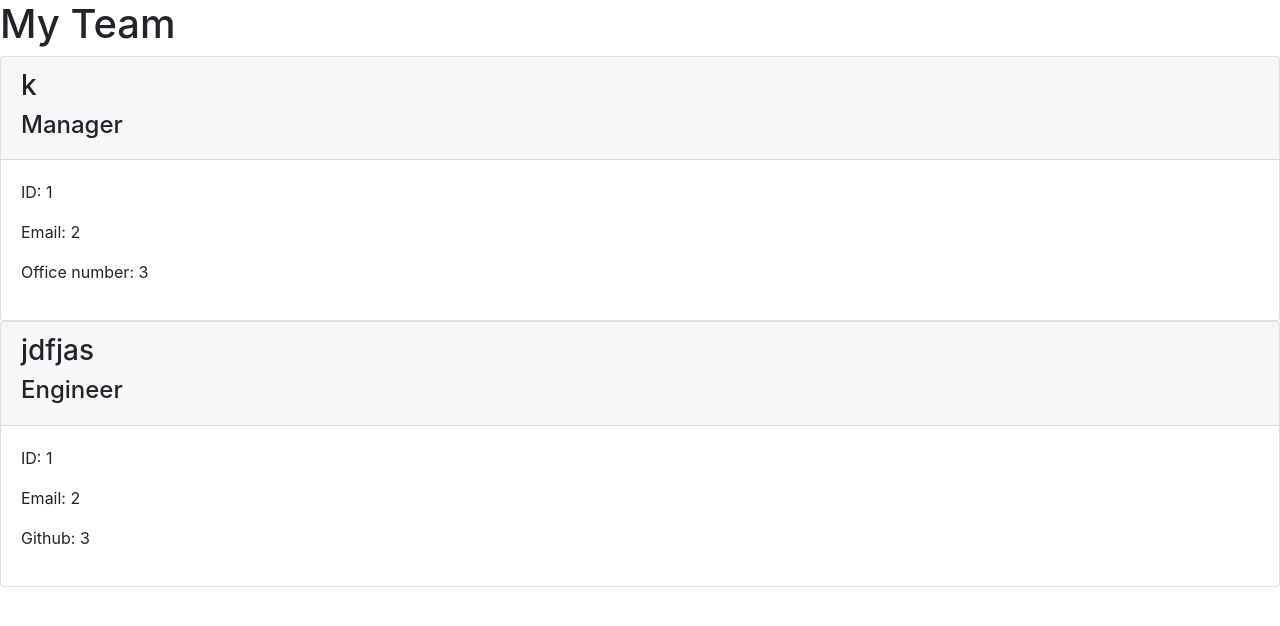
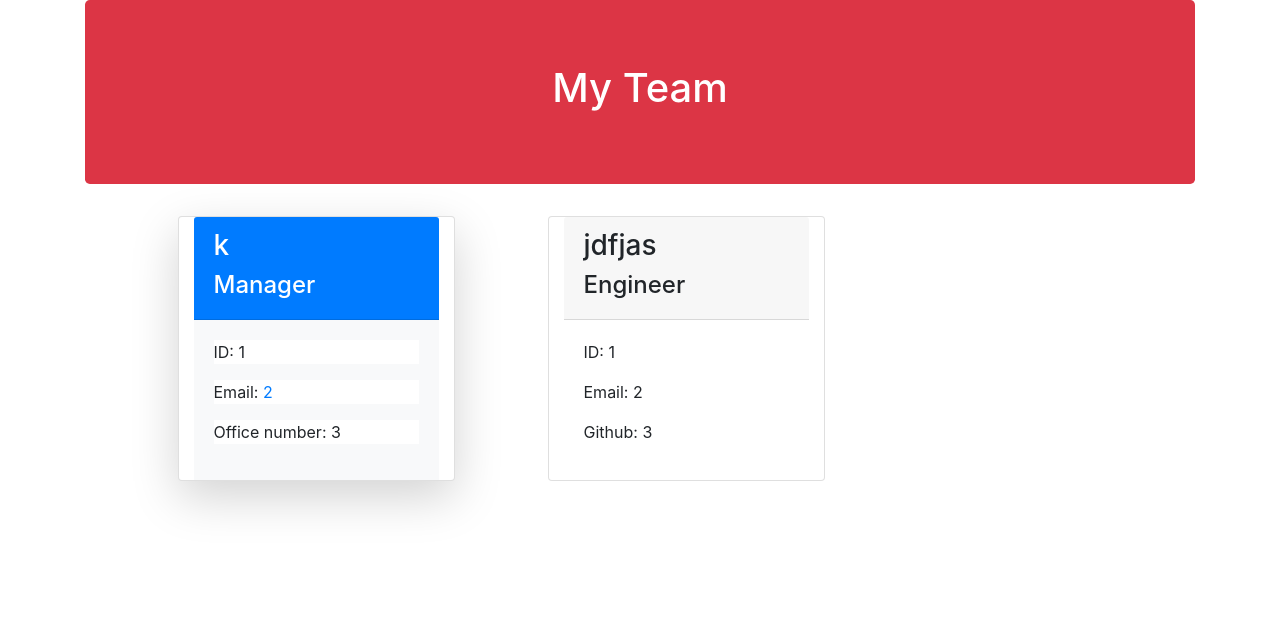
Before and after one commit to jeffz98/makeMeTeam, a website: page dist/index.html in a window 1280 px wide. Drawn offline with nearby package versions, Linux system fonts and the light colour scheme.

Commit message:
added bootstrap styling

```diff
--- a/dist/index.html
+++ b/dist/index.html
@@ -1,35 +1,39 @@
-
 <!DOCTYPE html>
 <html lang="en">
+
 <head>
     <meta charset="UTF-8">
     <meta http-equiv="X-UA-Compatible" content="IE=edge">
     <meta name="viewport" content="width=device-width, initial-scale=1.0">
-      <link rel="stylesheet" href="https://cdn.jsdelivr.net/npm/bootstrap@4.3.1/dist/css/bootstrap.min.css" integrity="sha384-ggOyR0iXCbMQv3Xipma34MD+dH/1fQ784/j6cY/iJTQUOhcWr7x9JvoRxT2MZw1T" crossorigin="anonymous">
-      <link href = './style.css'>
+    <link rel="stylesheet" href="https://cdn.jsdelivr.net/npm/bootstrap@4.3.1/dist/css/bootstrap.min.css"
+        integrity="sha384-ggOyR0iXCbMQv3Xipma34MD+dH/1fQ784/j6cY/iJTQUOhcWr7x9JvoRxT2MZw1T" crossorigin="anonymous">
+    <link href='./style.css'>
     <title>Team</title>
 </head>
-  <body>
-      <h1>My Team</h1>
-      <div id = 'team'>
+
+<body class="container">
+    <div class = "jumbotron text-center text-white bg-danger"><h1>My Team</h1></div>
 
 
 
 
 
-
-    <div class="card">
-    <section class="card-header">
+    <div class="container">
+        <div class="row">
+            <div class="col-1"></div>
+            <div class="card col-3 shadow-lg" >
+                <div class="card-header bg-primary text-white">
                     <h3>k</h3>
                     <h4>Manager </h4>
-    </section>
-    <section class="card-body">
-        <p>ID: 1</p>
-        <p>Email: 2</p>
-        <p>Office number: 3</p>
+                </div>
+                <section class="card-body bg-light">
+                    <p class="bg-white border-1 border-dark">ID: 1</p>
+                    <p class="bg-white border-1 border-dark">Email:<a href = "mailto:jads10693@gmail.com" > 2</a></p>
+                    <p class="bg-white border-1 border-dark">Office number: 3</p>
                 </section>
             </div>
-    <div class="card">
+            <div class="col-1"></div>
+            <div class="card col-3">
                 <section class="card-header">
                     <h3>jdfjas</h3>
                     <h4>Engineer </h4>
@@ -40,6 +44,9 @@
                     <p>Github: 3</p>
                 </section>
             </div>
+            <div class="col-1"></div>
+        </div>
     </div>
 </body>
+
 </html>
--- a/dist/style.css
+++ b/dist/style.css
@@ -1,5 +1,13 @@
 .card {
-    margin: 0 auto; /* Added */
+
     float: none; /* Added */
-    margin-bottom: 10px; /* Added */
+
+    /* margin: 1rem; */
+    box-shadow: 10px 5px 5px 5px gray;
+
 }
+
+.card-header {
+    color: blue;
+    background-color: blue;
+}
```
Lines whose indentation alone changed are shown as unchanged.
